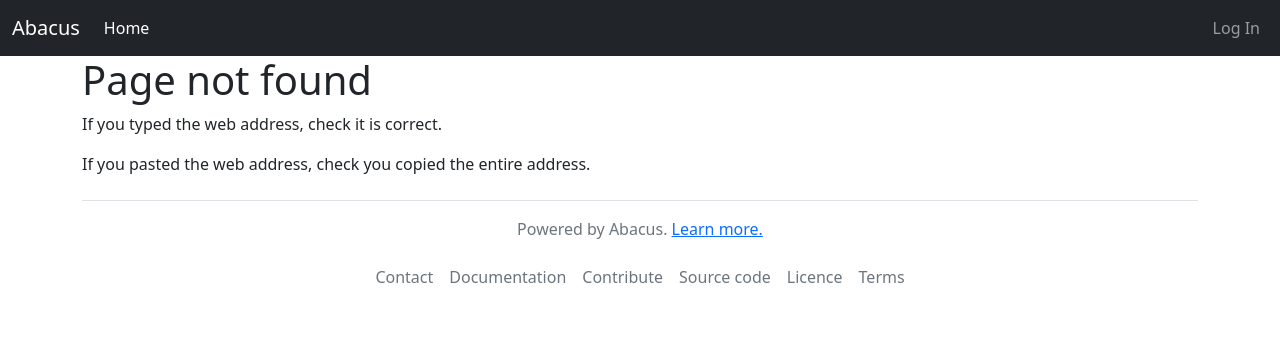
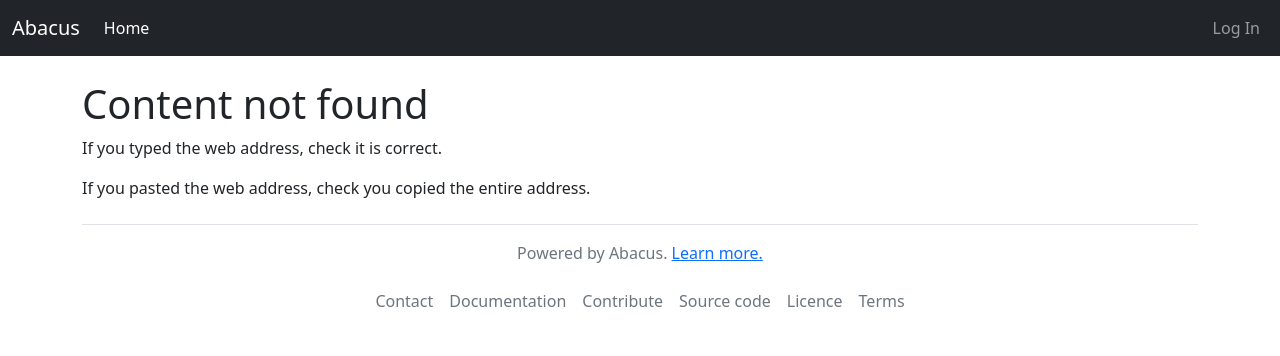
Before and after one commit to tjkuson/Abacus, a Django app: template Abacus/templates/404.html in a window 1280 px wide. Shown: the top 356 px of the page. Run offline with Django 4.2, Linux system fonts and the light colour scheme; the template is opened without the code that fills it, so the values that code supplies are empty; some libraries are stand-ins or nearby versions.

Commit message:
update packages and tweak bootstrap

```diff
--- a/Abacus/pages/templates/pages/licence.html
+++ b/Abacus/pages/templates/pages/licence.html
@@ -2,6 +2,8 @@
 {% load static %}
 {% block content %}
     <div class="container">
+        <div class="row gx-5 justify-content-center">
+            <div class="col-md-10 col-lg-8 col-xl-7">
                 <h1>Licence</h1>
                 <p>
                     Abacus is <a href="https://www.gnu.org/philosophy/free-sw.html">free</a> and <a href="https://www.opensource.org/docs/definition.php">open-source</a>: you can redistribute or modify it under the terms of the <a href="https://www.gnu.org/licenses/agpl-3.0.en.html">GNU AGPL version 3</a> as published by the Free Software Foundation.
@@ -10,7 +12,9 @@
                     The AGPL is unique in that you must make available the complete source code of any licenced works and modifications (such as when a modified version is hosted over a network) under the same licence. See the licence for more details.
                 </p>
                 <p>
-            The source code is available on <a href="https://github.com/tjkuson/Abacus">GitHub</a>.
+                    The source code to Abacus is available on <a href="https://github.com/tjkuson/Abacus">GitHub</a>.
                 </p>
             </div>
+        </div>
+    </div>
 {% endblock content %}
--- a/Abacus/templates/404.html
+++ b/Abacus/templates/404.html
@@ -2,12 +2,7 @@
 {% block title %}Page not found{% endblock %}
 {% block content %}
     <div class="container">
-        {% if exception %}
-            <p class="text-muted">
-                <pre>Exception raised: {{ exception }}</pre>
-            </p>
-        {% endif %}
-        <h1>Page not found</h1>
+        <h1>Content not found</h1>
         <p>If you typed the web address, check it is correct.</p>
         <p>If you pasted the web address, check you copied the entire address.</p>
     </div>
--- a/Abacus/templates/base.html
+++ b/Abacus/templates/base.html
@@ -24,8 +24,11 @@
     </head>
     <body>
         {% include "navbar.html" %}
-        {% block content %}
-        {% endblock content %}
+        <br />
+        <main>
+            {% block content %}
+            {% endblock content %}
+        </main>
         {% include "footer.html" %}
         {% block js %}
             <script src="{% static 'js/bootstrap.bundle.min.js' %}"
--- a/config/urls.py
+++ b/config/urls.py
@@ -16,7 +16,7 @@ urlpatterns: list[URLResolver] = [
 if settings.DEBUG:
     # This allows the error pages to be debugged during development, just visit these
     # urls in the browser to see how these error pages look like.
-    urlpatterns += [
+    urlpatterns = [
         path(
             "400/",
             default_views.bad_request,
@@ -33,4 +33,5 @@ if settings.DEBUG:
             kwargs={"exception": Exception("Page not Found")},
         ),
         path("500/", default_views.server_error),
+        *urlpatterns,
     ]
```
Also changed, not shown: Abacus/templates/500.html (added, +8 -0 lines), 1 other file. Lines whose indentation alone changed are shown as unchanged.
